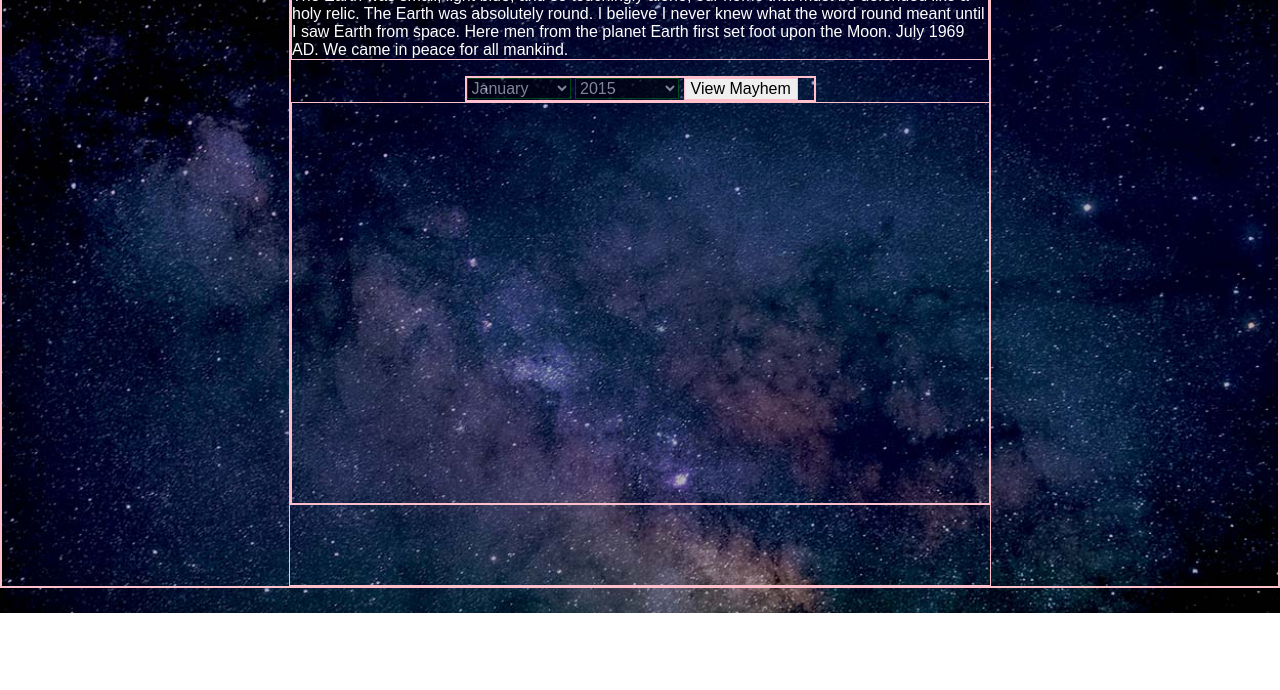
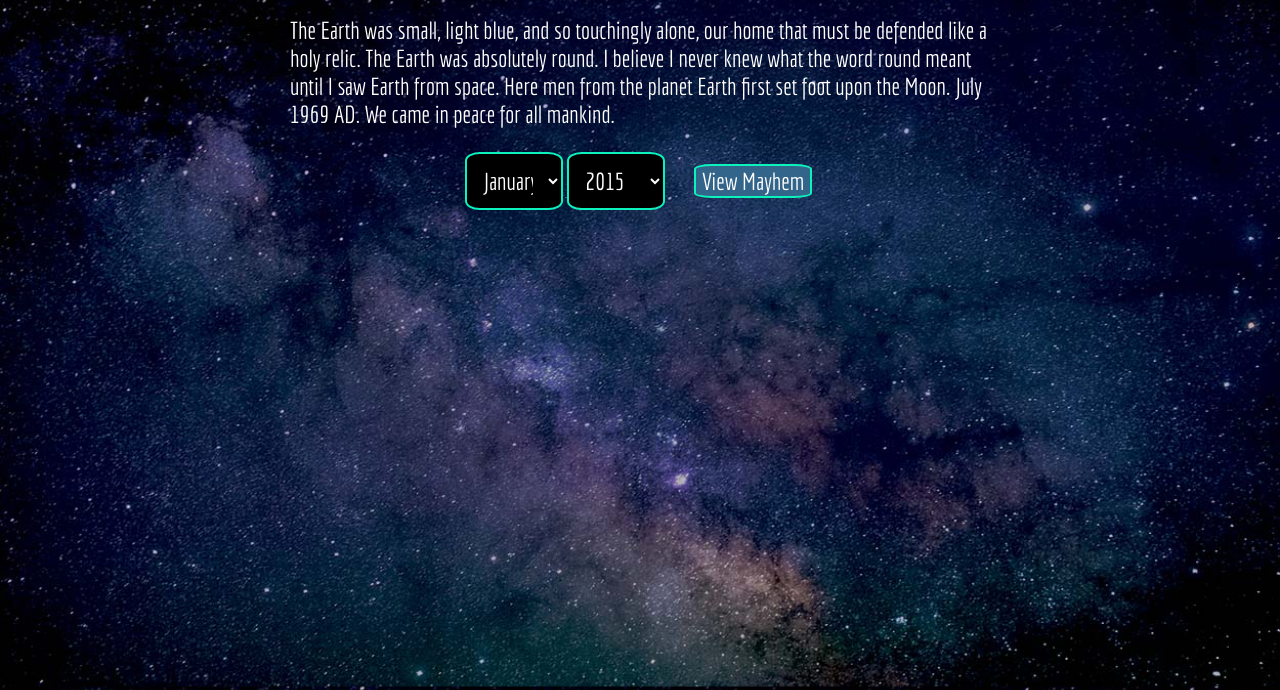
Before and after one commit to lunatechs/moon-mayhem, a website: page public/index.html in a window 1280 px wide. Shown: the part 187-877 px from the top of the page. Before the commit the page ends 800 px from the top, so only its background shows below. Drawn offline with nearby package versions, Linux system fonts and the light colour scheme; a web font is replaced by a local one.

Commit message:
button and selector styling

```diff
--- a/public/styles/base.css
+++ b/public/styles/base.css
@@ -2,6 +2,8 @@
 @import url('https://fonts.googleapis.com/css?family=Diplomata+SC');
 /*Nav font*/
 @import url('https://fonts.googleapis.com/css?family=Amatic+SC');
+/*body font*/
+@import url('https://fonts.googleapis.com/css?family=Economica');
 
 body {
   background-image: url("../img/moon-mayhem-background.jpg");
@@ -11,5 +13,7 @@ body {
 }
 
 p {
+  font-family: 'Economica', sans-serif;
+  font-size: 1.5em;
   color: #fff;
 }
--- a/public/styles/layout.css
+++ b/public/styles/layout.css
@@ -1,6 +1,6 @@
-* {
+/** {
   border: 1px solid pink;
-}
+}*/
 
 main {
   width: 90%;
@@ -19,6 +19,7 @@ header {
 h1{
   text-align: center;
   font-family: 'Diplomata SC', cursive;
+  font-size: 3em;
   color: #fff;
 }
 
--- a/public/styles/modules.css
+++ b/public/styles/modules.css
@@ -4,7 +4,8 @@ form {
 
 form > select {
   margin: 0 auto;
-  width: 30%;
+  width: 28%;
+  padding: 0.5em;
 }
 
 #selector-container {
@@ -13,8 +14,26 @@ form > select {
 }
 
 select {
-  border: 1px green solid;
-  opacity: 0.5;
+
+  border: 2px #0CF2BD solid;
+  border-radius: 15%;
   background-color: black;
+  font-family: 'Economica', sans-serif;
+  font-size: 1.5em;
+  color: #fff;
+
+}
+
+button {
+  margin-left: 1em;
+  border: 2px #0CF2BD solid;
+  border-radius: 15%;
+  font-family: 'Economica', sans-serif;
+  background-color: #33658A;
+  font-size: 1.5em;
   color: #fff;
 }
+
+button:hover {
+  background-color: #5B4E77;
+}
```
